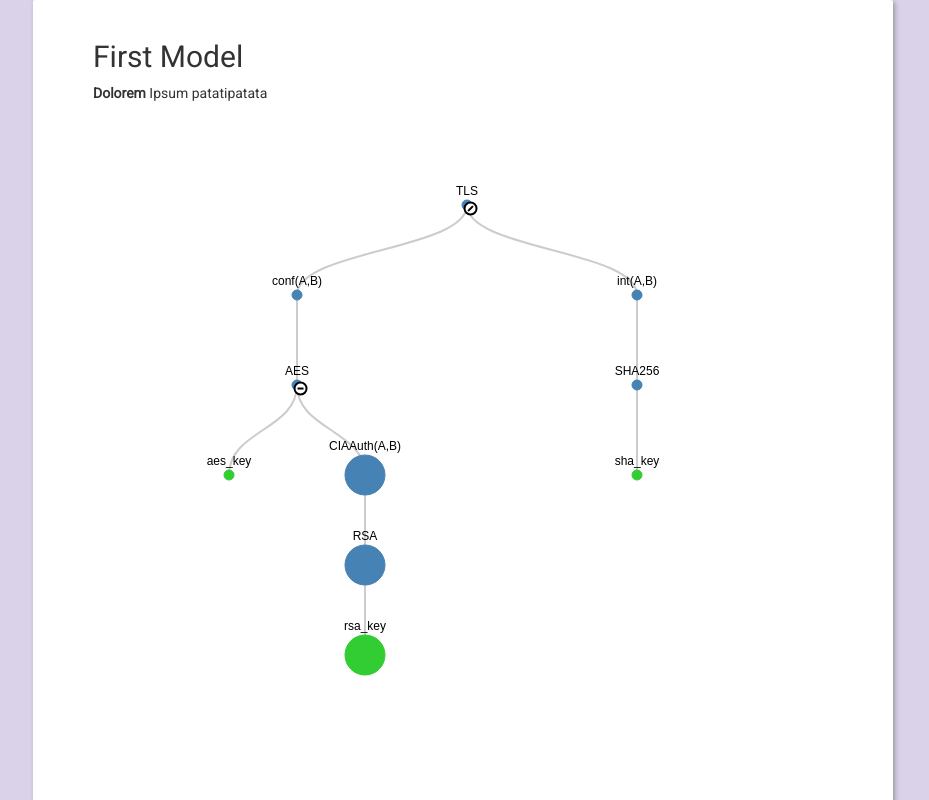
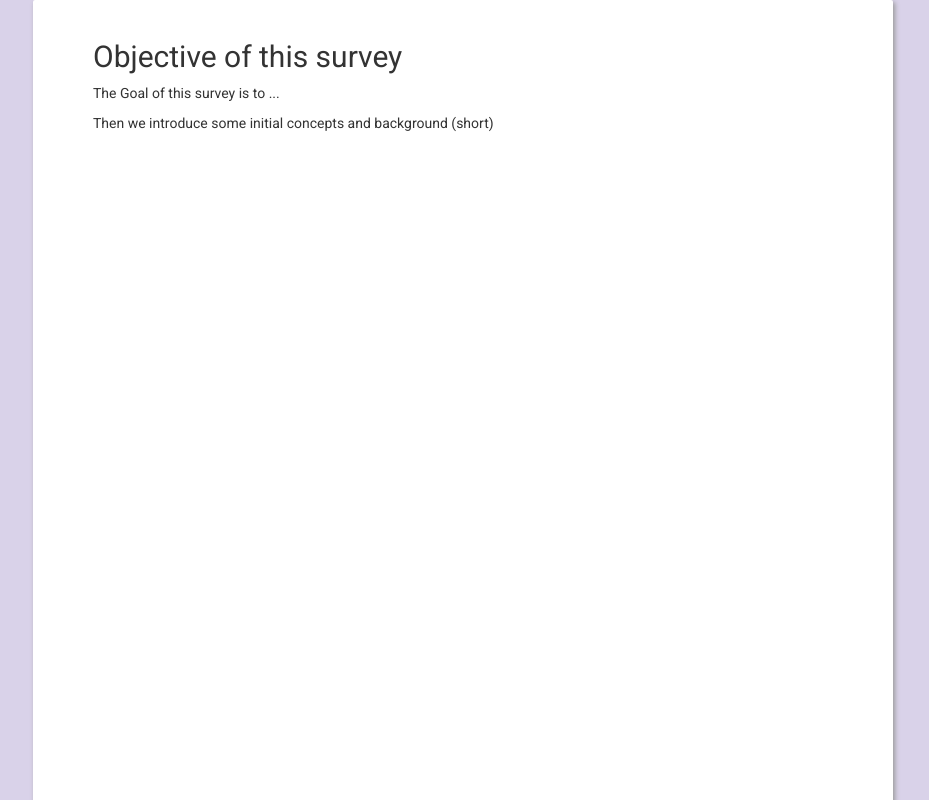
Before and after one commit to Sparika/sparika.github.io, a plain HTML site: page survey/index.html in a window 1280 px wide. Shown: the top 800 px of the page, without its empty margins (177-1106 px from the left). Drawn offline with nearby package versions, Linux system fonts and the light colour scheme; no server answers.

Commit message:
Added first survey

```diff
--- a/survey/index.html
+++ b/survey/index.html
@@ -157,6 +157,20 @@ var currentPage = 0, maxPage
 
 var config = [{
   model:{
+    url:"",
+    width:"0",
+    height:"0",
+	title:"<h2>Objective of this survey</h2>",
+	descr:"The Goal of this survey is to ... </p> Then we introduce some initial concepts and background (short)"
+  },
+
+  form:{
+    url:"https://docs.google.com/forms/d/1Q89_wxlnrZdw2NIYQBeXXblbBI-4J8Buo0DY-u27MHk/viewform?embedded=true",
+    width:"800",
+    height:"800"
+  }},
+{
+  model:{
     url:"tlsViz.json",
     width:"800",
     height:"500",
```
